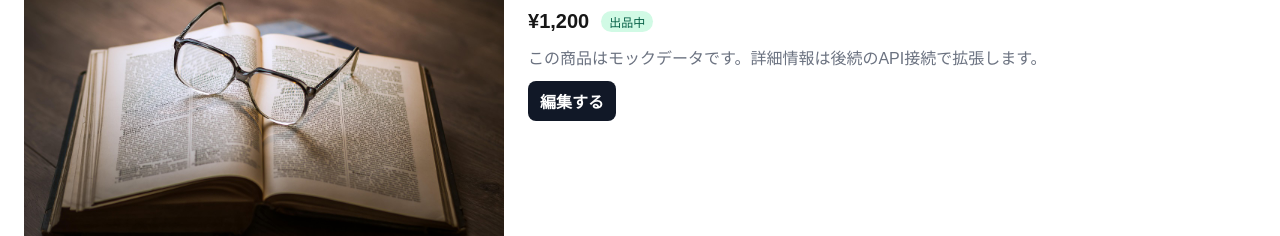
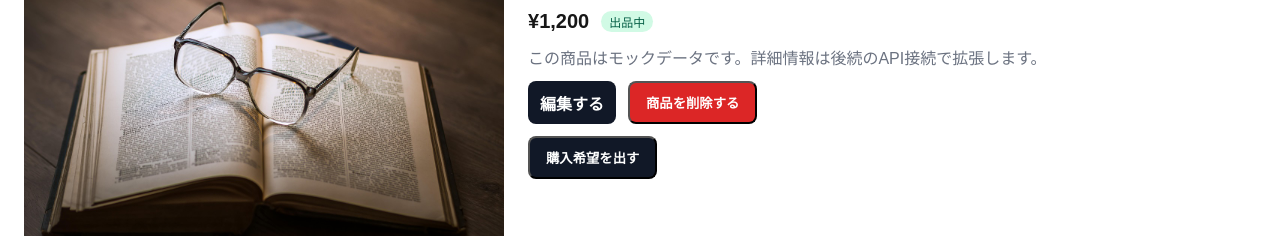
Before and after one commit to junohm410/discord-flea-market, a Next.js app in the folder app/: page /items/1 in a window 1280 px wide. Shown: the part 123-359 px from the top of the page. Built offline with nearby package versions, Linux system fonts and the light colour scheme.

Commit message:
商品削除・購入希望ボタンを追加

```diff
--- /dev/null
+++ b/app/src/app/items/[id]/_components/ItemDeleteButton.tsx
@@ -0,0 +1,32 @@
+"use client";
+
+import styled from "styled-components";
+
+const ItemDeleteButton = ({ itemId }: { itemId: number }) => {
+  return (
+    <DangerButton
+      type="button"
+      onClick={() => {
+        if (confirm("本当に削除しますか？")) {
+          // TODO: BFF 経由で DELETE /api/items/:id を呼び出し、完了後は一覧へ遷移
+          alert(`商品を削除しました（モック）: item ${itemId}`);
+        }
+      }}
+    >
+      商品を削除する
+    </DangerButton>
+  );
+};
+
+const DangerButton = styled.button`
+  display: inline-flex;
+  align-items: center;
+  justify-content: center;
+  padding: 10px 16px;
+  border-radius: 8px;
+  background: #dc2626; /* red-600 */
+  color: #fff;
+  font-weight: 700;
+`;
+
+export default ItemDeleteButton;
--- a/app/src/app/items/[id]/_components/ItemDetailView.tsx
+++ b/app/src/app/items/[id]/_components/ItemDetailView.tsx
@@ -6,6 +6,9 @@ import styled from "styled-components";
 import ItemPrice from "@/components/items/ItemPrice";
 import ItemStatusLabel from "@/components/items/ItemStatusLabel";
 import ItemComments from "./ItemComments";
+import { requestedItemIds } from "@/mock/requests";
+import ItemRequestToggle from "./ItemRequestToggle";
+import ItemDeleteButton from "./ItemDeleteButton";
 
 type Item = {
   id: number;
@@ -42,7 +45,13 @@ const ItemDetailView = ({ item }: { item: Item }) => {
           {/* TODO: 認可チェック：出品者本人のみ編集可能。非本人はこのボタンを表示しない or 無効化する */}
           <Actions>
             <EditLink href={`/items/${item.id}/edit`}>編集する</EditLink>
+            {/* TODO: 出品者本人のみ表示 */}
+            <ItemDeleteButton itemId={item.id} />
           </Actions>
+          <ItemRequestToggle
+            itemId={item.id}
+            initialRequested={requestedItemIds.includes(item.id)}
+          />
         </InfoSection>
         <ItemComments itemId={item.id} />
       </Grid>
--- /dev/null
+++ b/app/src/app/items/[id]/_components/ItemRequestToggle.tsx
@@ -0,0 +1,69 @@
+"use client";
+
+import { useState } from "react";
+import styled from "styled-components";
+
+type Props = {
+  itemId: number;
+  initialRequested: boolean;
+};
+
+const ItemRequestToggle = ({ itemId, initialRequested }: Props) => {
+  const [requested, setRequested] = useState(initialRequested);
+
+  return (
+    <Row>
+      {/* TODO: BFF 経由で /api/items/:id/requests を POST/DELETE。未ログイン時はログイン導線へ */}
+      {requested ? (
+        <SecondaryButton
+          type="button"
+          onClick={() => {
+            setRequested(false);
+            alert(`購入希望を取り消しました（モック）: item ${itemId}`);
+          }}
+        >
+          購入希望を取り消す
+        </SecondaryButton>
+      ) : (
+        <PrimaryButton
+          type="button"
+          onClick={() => {
+            setRequested(true);
+            alert(`購入希望を出しました（モック）: item ${itemId}`);
+          }}
+        >
+          購入希望を出す
+        </PrimaryButton>
+      )}
+    </Row>
+  );
+};
+
+const Row = styled.div`
+  display: flex;
+  gap: 12px;
+`;
+
+const PrimaryButton = styled.button`
+  display: inline-flex;
+  align-items: center;
+  justify-content: center;
+  padding: 10px 16px;
+  border-radius: 8px;
+  background: #111827;
+  color: #fff;
+  font-weight: 700;
+`;
+
+const SecondaryButton = styled.button`
+  display: inline-flex;
+  align-items: center;
+  justify-content: center;
+  padding: 10px 16px;
+  border-radius: 8px;
+  background: #f3f4f6;
+  color: #111827;
+  font-weight: 700;
+`;
+
+export default ItemRequestToggle;
```
